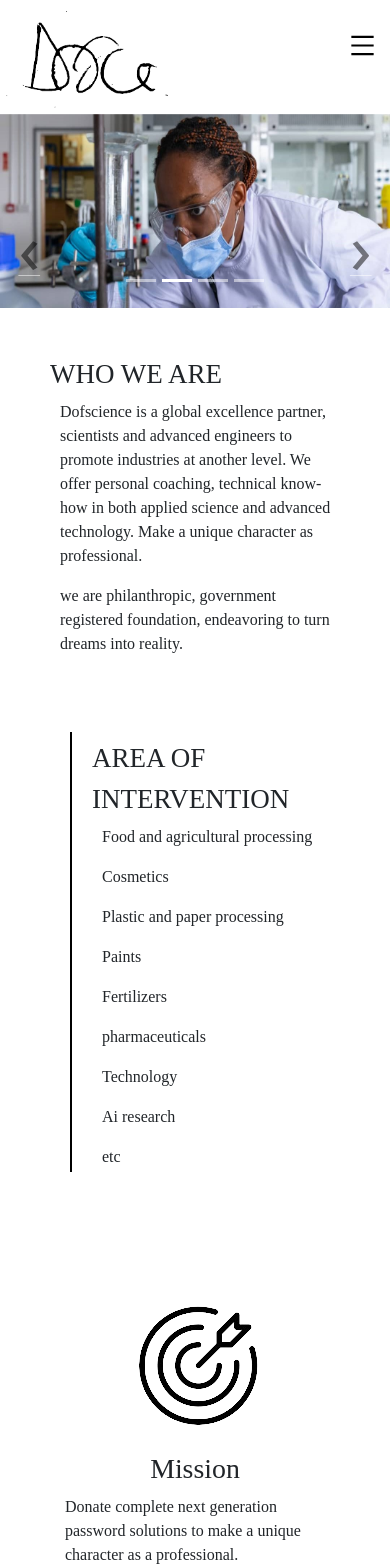
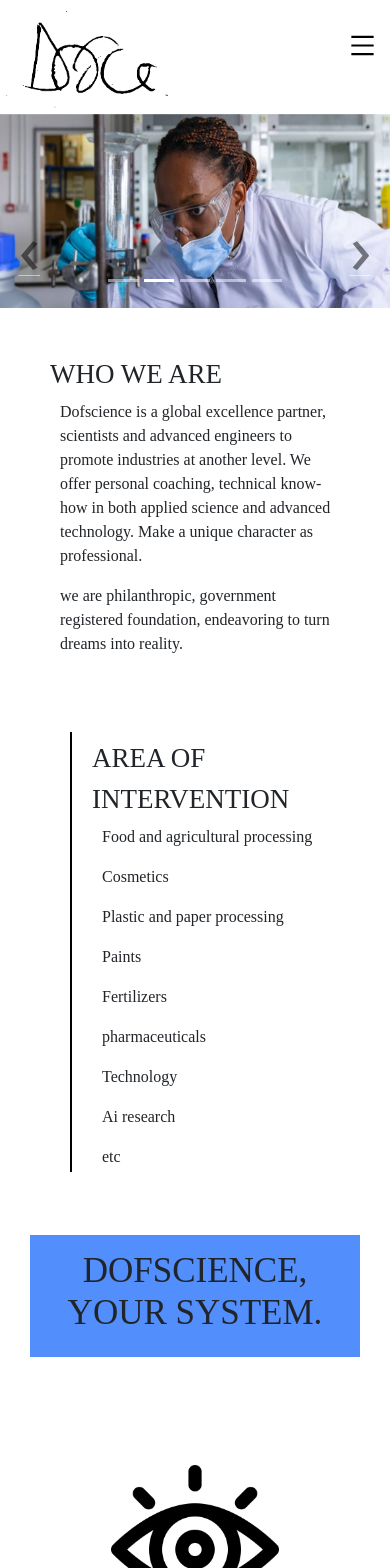
Before and after one commit to Nicole-Mbera/Dofscience, a React (Create React App) app: page / in a window 390 px wide. Shown: the top 1568 px of the page. Built offline with nearby package versions, Linux system fonts and the light colour scheme.

Commit message:
final changes

```diff
--- a/src/views/carousel.css
+++ b/src/views/carousel.css
@@ -90,7 +90,7 @@ font-size: 160px;
       display: grid;
       grid-template-columns: repeat(1,1fr);
       padding: 10px;
-      height: 50vh;
+      height: 55vh;
      text-align: center;
      gap: 0px;
   }
--- a/src/views/home.css
+++ b/src/views/home.css
@@ -15,6 +15,7 @@ border-left: 2px solid #000;
 }
 .we-are{
       padding: 50px;
+      /* background-color: blue; */
 }
 .are{
       padding: 50px;
@@ -24,6 +25,19 @@ border-left: 2px solid #000;
       margin-top: 10px;
       margin-left: 10px;
       font-family: cormorant garamond;
+}
+.padd{
+      padding: 60px;
+}
+.system{
+      padding: 15px;
+      /* width: 80%; */
+      background-color: #528FFC;
+      text-align: center;
+}
+.system h1{
+      font-family: libre baskerville;
+      font-size: 57px;
 }
 .confidential{
       padding: 50px;
@@ -103,6 +117,7 @@ max-height: 100%;
                text-align: center;
                gap: 35px;
             }
+
             .vision{
 
                   width: 100%;
@@ -138,10 +153,19 @@ max-height: 100%;
 
                 display: grid;
                 grid-template-columns: repeat(1,1fr);
-                padding: 65px;
+                padding: 60px;
                text-align: center;
                gap: 15px;
+               /* background-color: aqua; */
             }
+            .system h1{
+                  font-family: libre baskerville;
+                  font-size: 35px;
+            }
+            .padd{
+      padding: 30px;
+      /* background-color: black; */
+}
             .vision{
 
                   width: 100%;
--- a/src/views/home.js
+++ b/src/views/home.js
@@ -40,17 +40,25 @@ Make a unique character as professional.</p>
 <p>etc</p>
 </div>
     </div>
+
+    <div className="padd">
+    <div className="system">
+    <h1>DOFSCIENCE, YOUR SYSTEM.</h1>
+    </div>
+    </div>
+
     <div className="vmc">
+    <div className="vision">
+<div className="icon"><img src={vision} alt="Description of vision"></img></div>
+<h1>Vision</h1>
+<p>Turning dreams into reality through state-of-the-art advanced technology, transfer, and applied science.</p>
+</div>
 <div className="vision">
 <div className="icon"><img src={mission} alt="mission potrayed"></img></div>
 <h1>Mission</h1>
 <p>Donate complete next generation password solutions to make a unique character as a professional.</p>
 </div>
-<div className="vision">
-<div className="icon"><img src={vision} alt="Description of vision"></img></div>
-<h1>Vision</h1>
-<p>Turning dreams into reality through state-of-the-art advanced technology, transfer, and applied science.</p>
-</div>
+
 <div className="vision">
 
 <div className="icon"><img src={values} alt="core values"></img></div>
--- a/src/views/swiper.js
+++ b/src/views/swiper.js
@@ -4,6 +4,7 @@ import image1 from "../assets/images/woman.jpg"
 import image2 from "../assets/images/beaker.jpg"
 import image3 from "../assets/images/network.jpg"
 import image4 from "../assets/images/future.png"
+import image5 from "../assets/images/system.jpg"
 
 
 const MyCarousel = () => {
@@ -55,7 +56,20 @@ const MyCarousel = () => {
           <p>Praesent commodo cursus magna, vel scelerisque nisl consectetur.</p> */}
         </Carousel.Caption>
       </Carousel.Item>
+      <Carousel.Item>
+        <img
+          className="d-block w-100"
+          src={image5}
+          alt="Third slide"
+        />
+        <Carousel.Caption>
+          {/* <h3>Third slide label</h3>
+          <p>Praesent commodo cursus magna, vel scelerisque nisl consectetur.</p> */}
+        </Carousel.Caption>
+      </Carousel.Item>
+
     </Carousel>
+
     </div>
   );
 }
```
Also changed, not shown: src/assets/images/global.jpg, src/assets/images/system.jpg (added).
